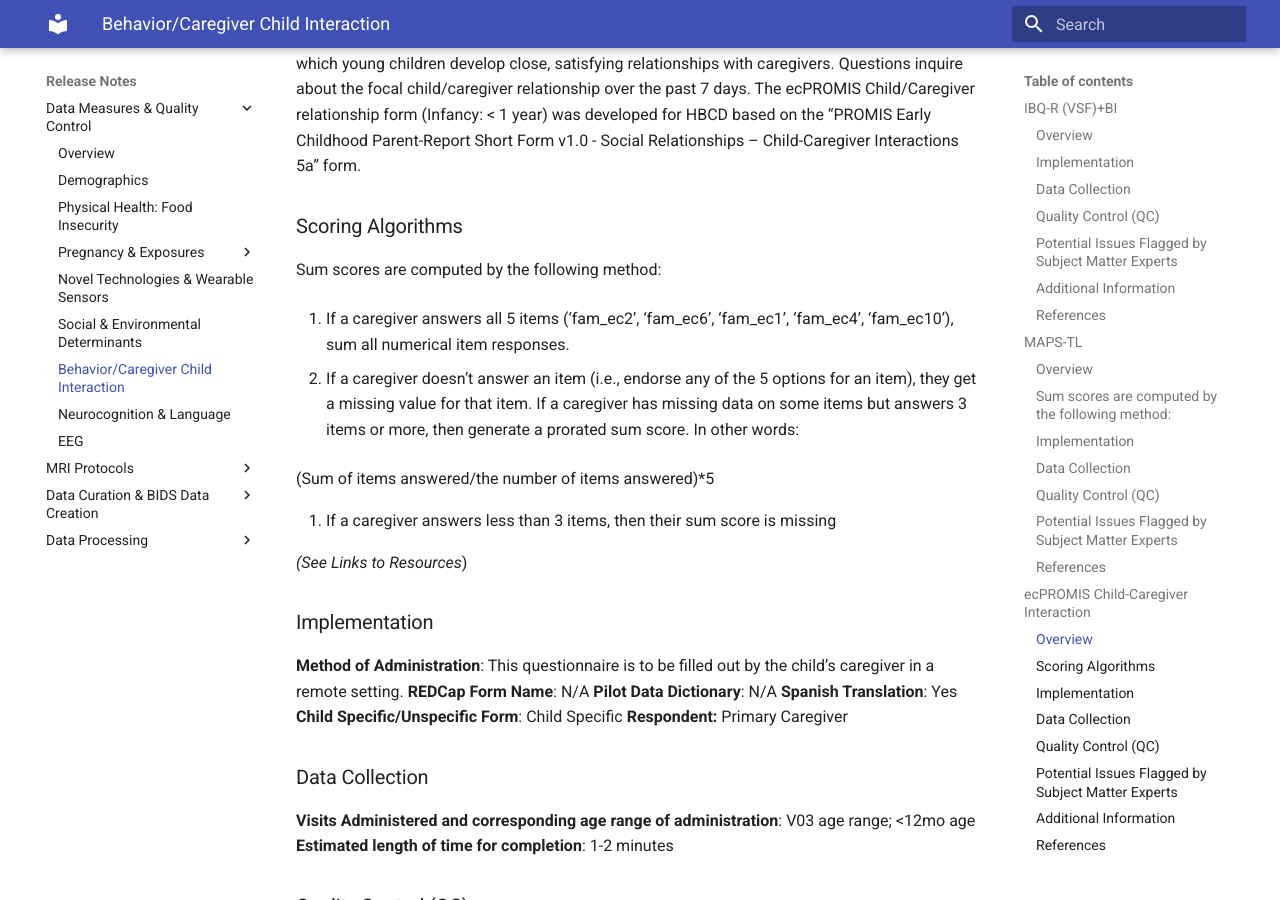
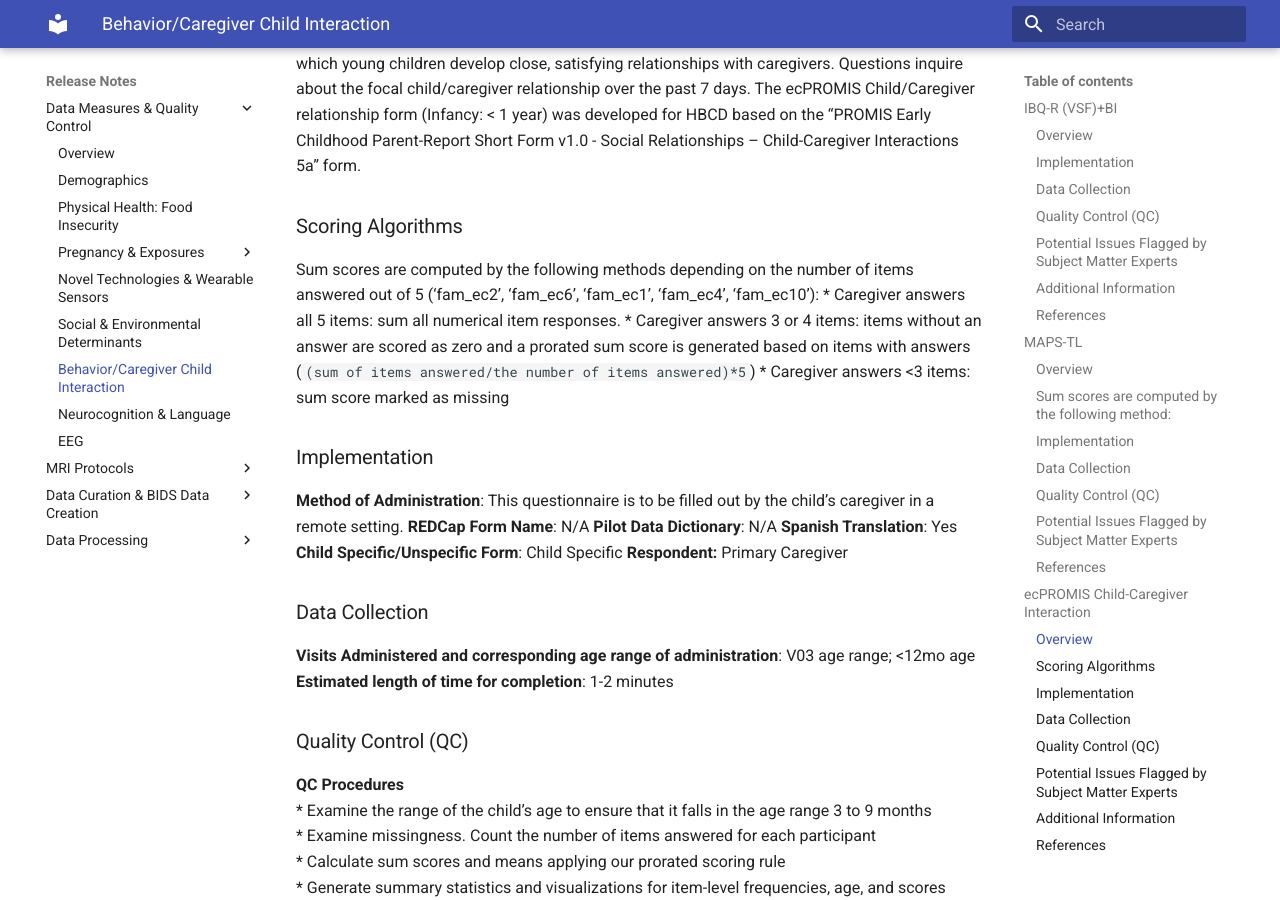
Before and after one commit to mattcieslak/hbcd-docs, an MkDocs documentation site: the page built from docs/measures/behavior.md, in a window 1280 px wide and 900 px high, scrolled down 4894 px. Built offline with MkDocs 1.6.1 and Material for MkDocs 9.7.7, drawn with Linux system fonts in a browser that asks for light colours.

Commit message:
clean up text

```diff
--- a/docs/measures/behavior.md
+++ b/docs/measures/behavior.md
@@ -130,17 +130,10 @@ Prorated scoring not applied to observations with missing responses. Incorrect a
 **Description**: The Early Childhood Patient-Reported Outcome Measurement Information System (ecPROMIS) offers clinicians and researchers a brief, efficient, and precise way to evaluate young children’s well-being. The ecPROMIS Child-Caregiver Relationship Scale assesses the degree to which young children develop close, satisfying relationships with caregivers. Questions inquire about the focal child/caregiver relationship over the past 7 days. The ecPROMIS Child/Caregiver relationship form (Infancy: < 1 year) was developed for HBCD based on the “PROMIS Early Childhood Parent-Report Short Form v1.0 - Social Relationships – Child-Caregiver Interactions 5a” form.
 
 ### Scoring Algorithms
-Sum scores are computed by the following method:
-
-  1. If a caregiver answers all 5 items (‘fam_ec2’, ‘fam_ec6’, ‘fam_ec1’, ‘fam_ec4’, ‘fam_ec10’), sum all numerical item responses.
-
-  2. If a caregiver doesn’t answer an item (i.e., endorse any of the 5 options for an item), they get a missing value for that item. If a caregiver has missing data on some items but answers 3 items or more, then generate a prorated sum score. In other words:
-
-  (Sum of items answered/the number of items answered)*5
-
-  3. If a caregiver answers less than 3 items, then their sum score is missing
-
-  *(See Links to Resources*)
+Sum scores are computed by the following methods depending on the number of items answered out of 5 (‘fam_ec2’, ‘fam_ec6’, ‘fam_ec1’, ‘fam_ec4’, ‘fam_ec10’):
+ * Caregiver answers all 5 items: sum all numerical item responses.
+ * Caregiver answers 3 or 4 items: items without an answer are scored as zero and a prorated sum score is generated based on items with answers (`(sum of items answered/the number of items answered)*5`)
+ * Caregiver answers <3 items: sum score marked as missing
 
 ### Implementation
 **Method of Administration**: This questionnaire is to be filled out by the child’s caregiver in a remote setting.
```
